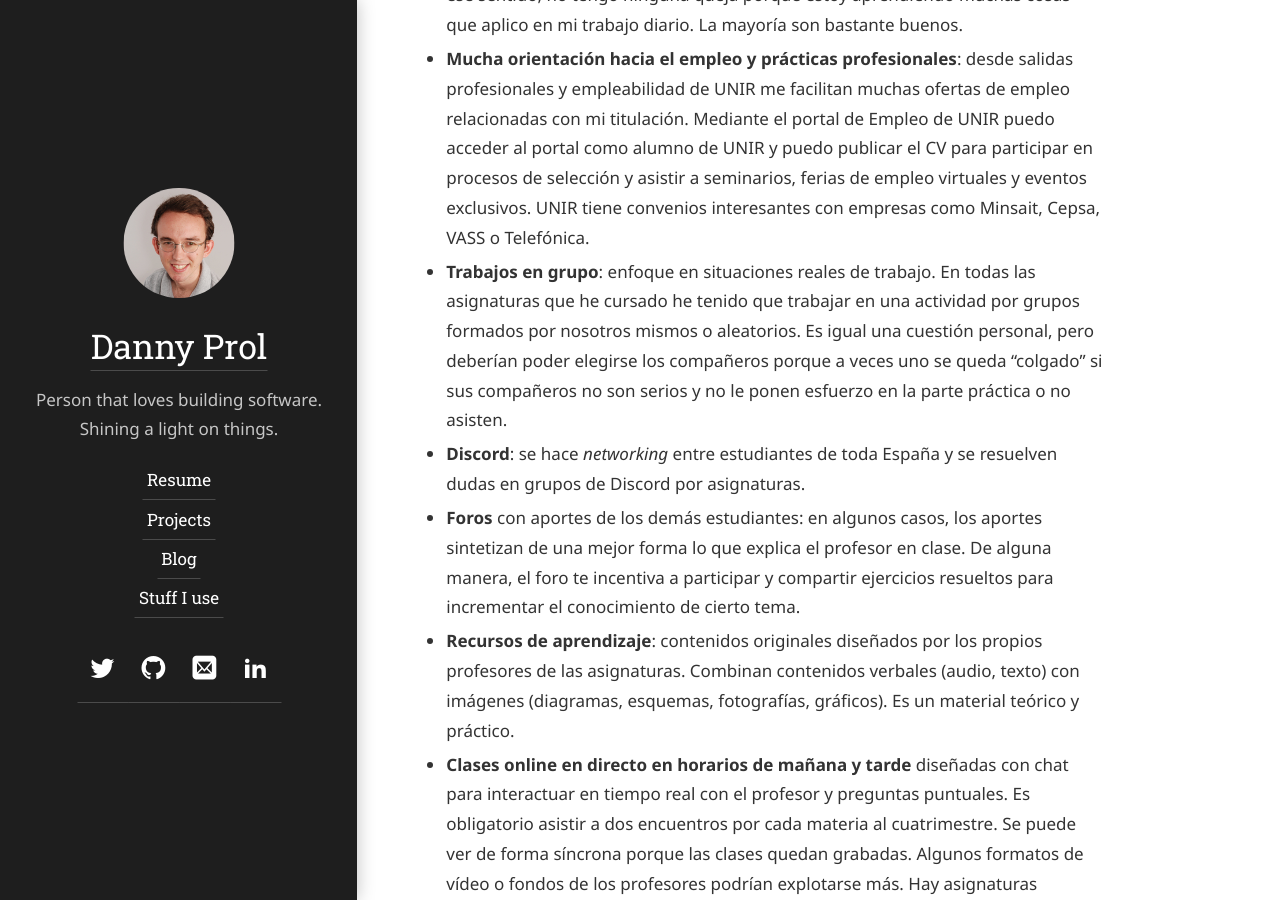
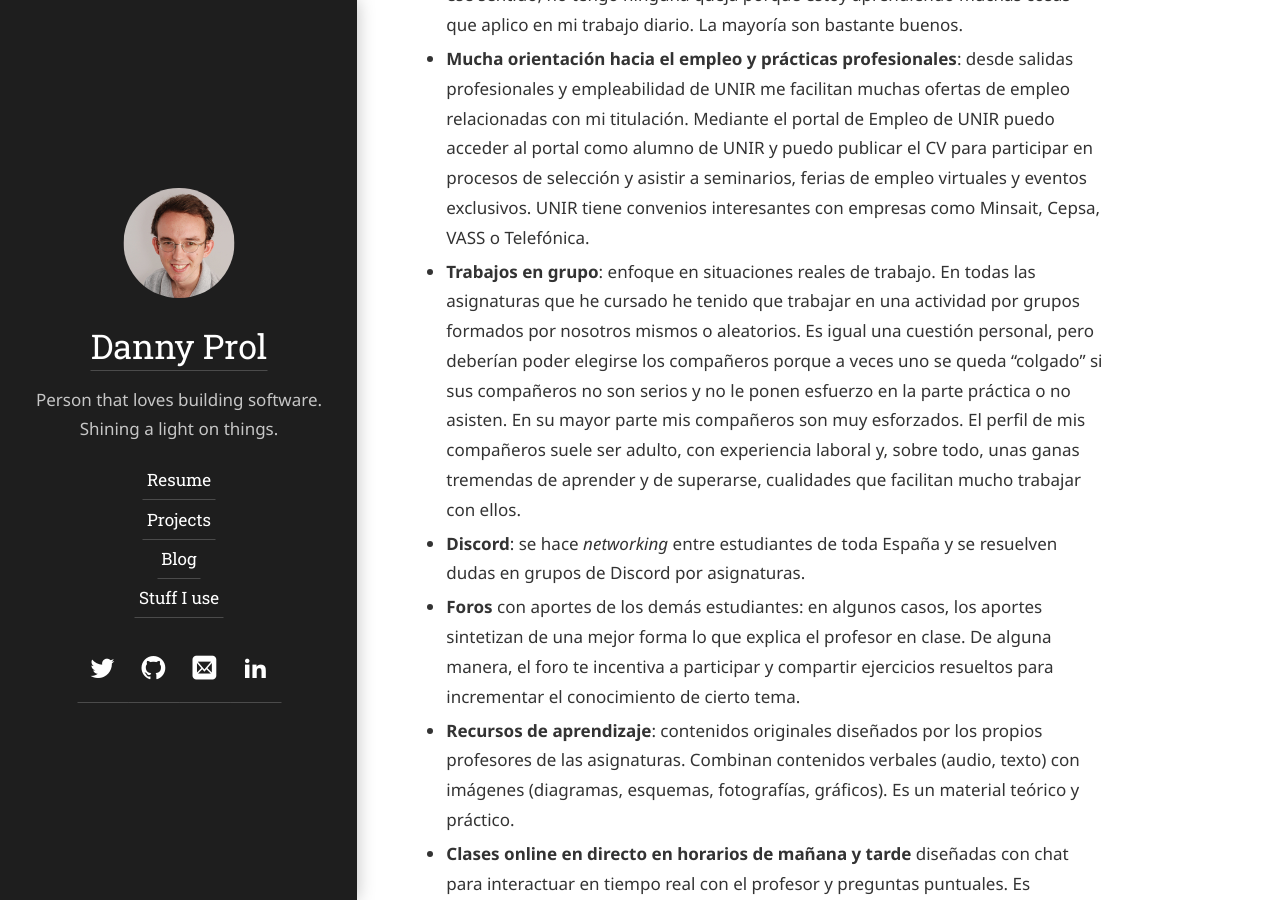
Before and after one commit to dprol/dprol.github.io, a Jekyll site: the page built from hydejack/_posts/2021-07-04-uoc-unir.md, in a window 1280 px wide and 900 px high, scrolled down 1510 px. Built offline with Jekyll 4.4.1, drawn with Linux system fonts in a browser that asks for light colours; some web fonts are replaced.

Commit message:
Update 2021-07-04-uoc-unir.md

```diff
--- a/hydejack/_posts/2021-07-04-uoc-unir.md
+++ b/hydejack/_posts/2021-07-04-uoc-unir.md
@@ -16,7 +16,7 @@
 - **Seguimiento del tutor personal**: tengo tutorías bisemanales y soporte diario por correo interno con mi tutor. Este tutor te va guiando en el estudio de las asignaturas y en la planificación del trabajo. Trato serio y cercano.
 - La mayoría de los **profesores** son doctores en la materia y me parece que tienen una calidad buena. En general, saben explicar y se toman su tiempo aunque hay otros que no le echan tantas ganas y están acostumbrados a un cierto estilo. En ese sentido, no tengo ninguna queja porque estoy aprendiendo muchas cosas que aplico en mi trabajo diario. La mayoría son bastante buenos.
 - **Mucha orientación hacia el empleo y prácticas profesionales**: desde salidas profesionales y empleabilidad de UNIR me facilitan muchas ofertas de empleo relacionadas con mi titulación. Mediante el portal de Empleo de UNIR puedo acceder al portal como alumno de UNIR y puedo publicar el CV para participar en procesos de selección y asistir a seminarios, ferias de empleo virtuales y eventos exclusivos. UNIR tiene convenios interesantes con empresas como Minsait, Cepsa, VASS o Telefónica.
-- **Trabajos en grupo**: enfoque en situaciones reales de trabajo. En todas las asignaturas que he cursado he tenido que trabajar en una actividad por grupos formados por nosotros mismos o aleatorios. Es igual una cuestión personal, pero deberían poder elegirse los compañeros porque a veces uno se queda "colgado" si sus compañeros no son serios y no le ponen esfuerzo en la parte práctica o no asisten.
+- **Trabajos en grupo**: enfoque en situaciones reales de trabajo. En todas las asignaturas que he cursado he tenido que trabajar en una actividad por grupos formados por nosotros mismos o aleatorios. Es igual una cuestión personal, pero deberían poder elegirse los compañeros porque a veces uno se queda "colgado" si sus compañeros no son serios y no le ponen esfuerzo en la parte práctica o no asisten. En su mayor parte mis compañeros son muy esforzados. El perfil de mis compañeros suele ser adulto, con experiencia laboral y, sobre todo, unas ganas tremendas de aprender y de superarse, cualidades que facilitan mucho trabajar con ellos.
 - **Discord**: se hace _networking_ entre estudiantes de toda España y se resuelven dudas en grupos de Discord por asignaturas.
 - **Foros** con aportes de los demás estudiantes: en algunos casos, los aportes sintetizan de una mejor forma lo que explica el profesor en clase. De alguna manera, el foro te incentiva a participar y compartir ejercicios resueltos para incrementar el conocimiento de cierto tema.
 - **Recursos de aprendizaje**: contenidos originales diseñados por los propios profesores de las asignaturas. Combinan contenidos verbales (audio, texto) con imágenes (diagramas, esquemas, fotografías, gráficos). Es un material teórico y práctico.
```
